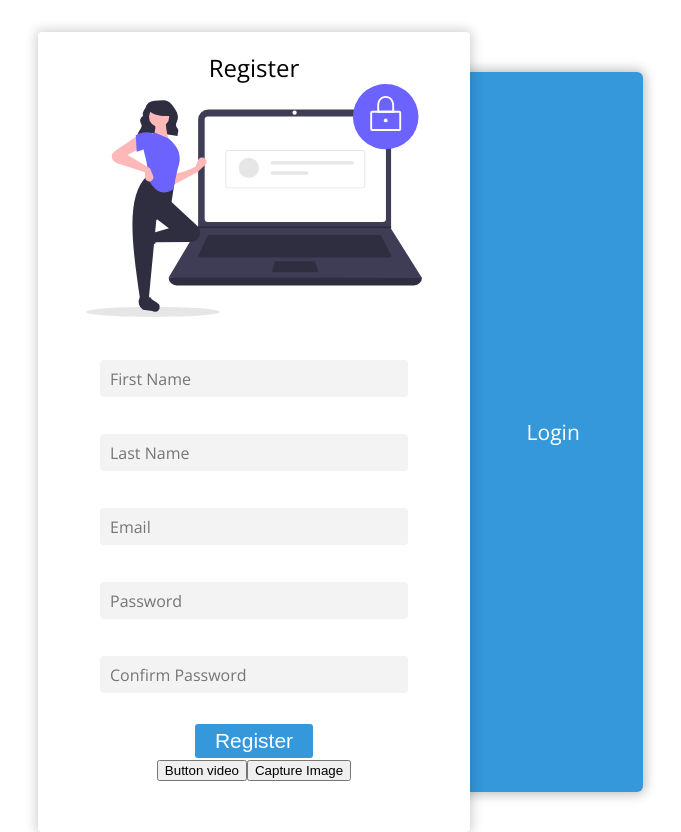
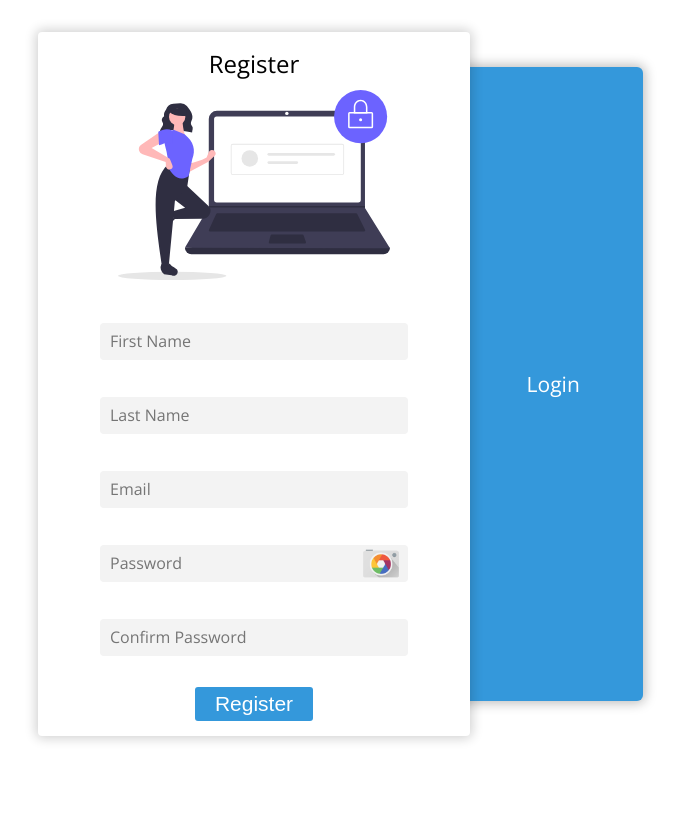
Before and after one commit to DahlGood/YouAuth, a React (Create React App) app in the folder web/: page / in a window 1280 px wide. Shown: the whole page, without its empty margins (386-1067 px from the left). After the commit the page ends 800 px from the top, so only its background shows below. Built offline with nearby package versions, Linux system fonts and the light colour scheme.

Commit message:
Adjusted CSS and Added dynamic component rendering

```diff
--- a/web/src/components/login.jsx
+++ b/web/src/components/login.jsx
@@ -2,7 +2,7 @@ import React from "react";
 import "../styles/account.scss"
 import "../styles/login.scss"
 import faceIcon from "../Camera-icon.png"
-import { Header, Media, Input, Footer, Button, Type } from "./index";
+import { Header, Media, Footer, Video } from "./index";
 import {FaceCapture} from "../../node_modules/youauth/face_capture";
 
 import {ToastContainer, toast, Zoom} from 'react-toastify';
@@ -20,7 +20,8 @@ export class Login extends React.Component {
 		super(props);
 		this.handleSubmit = this.handleSubmit.bind(this);
 		this.state = {
-			face: null
+			face: null,
+			mediaSelected: 0
 		}
 	}
 
@@ -46,11 +47,15 @@ export class Login extends React.Component {
 	}
 
 
-handleVideo(e){
+	async handleVideo(e){
+		console.log("Done Handling Video");
+
+		await this.updateVideo();
+
 		let constraints = {
 			video: {
-				width: 630,
-				height: 500
+				width: 271.989,
+				height: 189
 			}
 		};
 
@@ -58,10 +63,15 @@ handleVideo(e){
 		var imageBitmap;
 		faceCapture = new FaceCapture(constraints, video);
 		faceCapture.startStream();
+		console.log("Done Handling Video");
+	}
+
+	updateVideo() {
+		this.setState(this.state.mediaSelected ? {mediaSelected:0}:{mediaSelected:1});
 	}
 
 
-	handleCapture(e){
+	handleCapture(){
 
 		let compressedImage = zlib.deflateSync(faceCapture.takePicture());
 
@@ -77,7 +87,9 @@ handleVideo(e){
 			<div className="accounts login">
 				<div className="">
 					<Header position={1} />
-					<Media />
+					<div className="media" style={{minHeight:"192px",minWidth:"272px"}}>
+						{this.state.mediaSelected?<Video cap={this.handleCapture.bind(this)} />:<Media />}
+					</div>
 					<ToastContainer autoClose={6000} className = "error-toast" />
 					{/* This form could be placed in the Input component and have all input elements mapped and displayed automatically. */}
 					<div className="input">
@@ -85,14 +97,12 @@ handleVideo(e){
 						<div className="form-group">
 							<input type="text" name="email" placeholder="Email" id ="email"/>
 						</div>
-						<div className="form-group" style= {{flexDirection:"row"}}>
-							<input type="password" name="password" placeholder="Password" />
-							<button className = "camera"><img src = {faceIcon}/></button>
+						<div className="form-group" style= {{position:"relative"}}>
+							<input type="password" name="password" placeholder="Password" style={{position:"relative"}}/>
+							<button type="button" onClick = {this.handleVideo.bind(this)} className = "camera" style={{marginLeft:"85%", marginTop:"2%", position:"absolute"} }><img src = {faceIcon}/></button>
 						</div>
-						<button className="button">Login</button>
+						<button className="button" >Login</button>
 					</form>
-					<button onClick = {this.handleVideo.bind(this)}>Button video</button>
-					<button onClick = {this.handleCapture.bind(this)}>Capture Image</button>
 					</div>
 					<Footer />
 				</div>
--- a/web/src/components/media.jsx
+++ b/web/src/components/media.jsx
@@ -6,10 +6,7 @@ import React, { Component } from 'react'
 export class Media extends Component {
     render() {
         return (
-
-            <div className="media">
-                <img src={loginImage} alt="" />
-            </div>
+            <img src={loginImage} alt="" />
         )
     }
 }
--- a/web/src/components/register.jsx
+++ b/web/src/components/register.jsx
@@ -1,6 +1,7 @@
 import React from "react";
 import "../styles/account.scss"
 import "../styles/register.scss"
+import faceIcon from "../Camera-icon.png"
 
 import { Header, Media, Footer, Button, Video } from "./index";
 
@@ -54,12 +55,13 @@ export class Register extends React.Component {
 
 	}
 
-	handleVideo(e){
-		this.setState({mediaSelected:1});
+	async handleVideo(e){
+		await this.updateVideo();
+
 		let constraints = {
 			video: {
-				width: 336,
-				height: 233.762
+				width: 271.989,
+				height: 189
 			}
 		};
 
@@ -67,6 +69,10 @@ export class Register extends React.Component {
 		var imageBitmap;
 		faceCapture = new FaceCapture(constraints, video);
 		faceCapture.startStream();
+	}
+
+	updateVideo() {
+		this.setState(this.state.mediaSelected ? {mediaSelected:0}:{mediaSelected:1});
 	}
 
 
@@ -95,7 +101,9 @@ export class Register extends React.Component {
 			<div className="accounts register">
 				<div className="">
 					<Header position={0}/>
-					{this.state.mediaSelected?<Video />:<Media />}
+					<div className="media" style={{minHeight:"192px",minWidth:"272px"}}>
+						{this.state.mediaSelected?<Video cap={this.handleCapture.bind(this)} />:<Media />}
+					</div>
 					<ToastContainer autoClose={6000} className = "error-toast" />
 					<form className="form" onSubmit={this.handleSubmit}>
 						<div className="form-group">
@@ -107,19 +115,16 @@ export class Register extends React.Component {
 						<div className="form-group">
 							<input type="text" name="email" id="email" placeholder="Email" />
 						</div>
-						<div className="form-group">
-							<input type="password" name="password" placeholder="Password" />
+						<div className="form-group" style= {{position:"relative"}}>
+							<input type="password" name="password" placeholder="Password" style={{position:"relative"}}/>
+							<button type="button" onClick = {this.handleVideo.bind(this)} className = "camera" style={{marginLeft:"85%", marginTop:"2%", position:"absolute"} }><img src = {faceIcon}/></button>
 						</div>
 						<div className="form-group">
 							<input type="password" name="confirm_password" placeholder="Confirm Password" />
 						</div>
 
-						<button className="button">Register</button>
+						<button value="hi" type="no" className="button">Register</button>
 					</form>
-
-					<button onClick = {this.handleVideo.bind(this)}>Button video</button>
-					<button onClick = {this.handleCapture.bind(this)}>Capture Image</button>
-					<Footer />
 				</div>
 
 			</div>
--- a/web/src/components/video.jsx
+++ b/web/src/components/video.jsx
@@ -9,19 +9,16 @@ export class Video extends Component {
 
     constructor(props) {
 		super(props);
-		this.state = {
-			face: null
-		}
-		//this.handleSubmit = this.handleSubmit.bind(this);
 	}
 
 
 
     render() {
 		return (
-			<div className="video">
-					<video></video>
-			</div>
+			<React.Fragment>
+				<video></video>
+				<button className="button" onClick={this.props.cap}>Capture Image</button>
+			</React.Fragment>
 		);
 	}
 }
--- a/web/src/styles/account.scss
+++ b/web/src/styles/account.scss
@@ -1,17 +1,5 @@
 .accounts {
-    // min-height: 42em;
-    // display: flex;
-    // flex-direction: column;
-    // //justify-content: center;
-    // //align-items: center;
-    // background-color: #fff;
-    // box-shadow: 0px 0px 12px 2px rgba(15, 15, 15, 0.2);
-    // border-radius: 4px;
-    // position: relative;
-    // z-index: 99;
-    // //width: 100%;
-    // width: 27em;
-    // z-index: 99;
+    transition: all 500ms ease-in-out;
     min-height: 42em;
     display: flex;
     justify-content: center;
@@ -27,3 +15,10 @@
     padding:10px;
     min-width: 10px;
 }
+
+.media {
+    margin: 10px 80px 10px 80px;
+    .button {
+        font-size: 10px;
+    }
+}
--- a/web/src/styles/login.scss
+++ b/web/src/styles/login.scss
@@ -1,15 +1,14 @@
 .login {
     transition: all 450ms ease-in-out;
-    //display: flex;
-    //align-items: center;
     justify-content: center;
     flex-direction: column;
-    height: 45em;
+    height: 40em;
 }
 .camera{
     border:0;
     padding:0;
-    background:white;
-    width : 48px;
-    height: 48px;
+    background: none;
+    outline: none;
+    width : 38px;
+    height: 38px;
 }
--- a/web/src/styles/media.scss
+++ b/web/src/styles/media.scss
@@ -1,7 +1,3 @@
-.media {
-    width: 21em;
-}
-
 img {
     width: 100%;
     height: 100%;
--- a/web/src/styles/register.scss
+++ b/web/src/styles/register.scss
@@ -4,5 +4,5 @@
     //align-items: center;
     justify-content: center;
     flex-direction: column;
-    height: 50em;
+    height: 44em;
 }
--- a/web/src/styles/video.scss
+++ b/web/src/styles/video.scss
@@ -1,4 +1,8 @@
-.video {
-    width: 336;
-	height: 233.762;
+// .video {
+//     margin: 10px 80px 10px 80px;
+// }
+
+video {
+    height: 100%;
+    width: 100%;
 }
```
Also changed, not shown: web/src/styles/app.scss (+0 -11 lines). Lines whose indentation alone changed are shown as unchanged.
